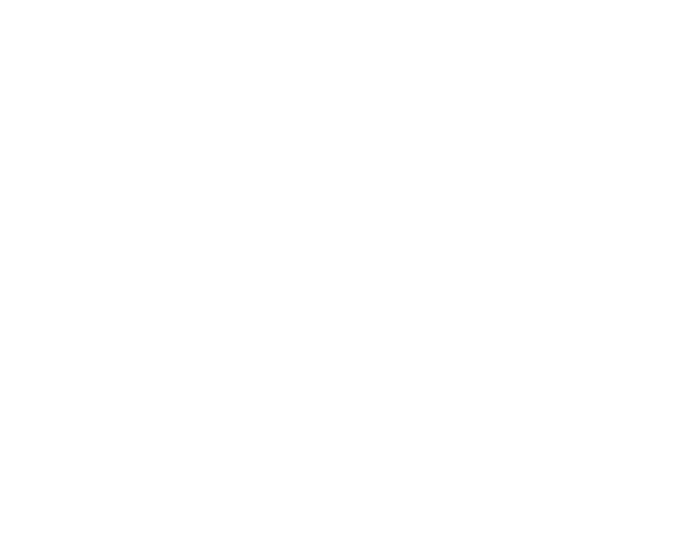
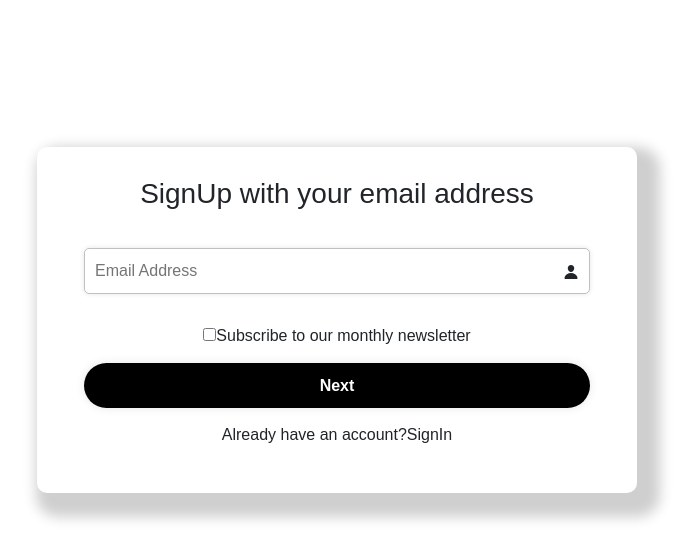
Before and after one commit to matrixinfosolution/mis_design, a React (Create React App) app: page /sign in a window 1280 px wide. Before the commit this address had no page. Shown: the top 560 px of the page, without its empty margins (303-998 px from the left). Built offline with nearby package versions, Linux system fonts and the light colour scheme.

Commit message:
SignUpPage  LoginPage

```diff
--- /dev/null
+++ b/src/SignUpPage.css
@@ -0,0 +1,37 @@
+.wrapper{
+    font-family: Arial, sans-serif;
+    display:flex;
+    justify-content: center;
+    align-items: center;
+    min-height: 80vh;
+}
+.wrapper-header{
+    width:100%;
+    max-width: 600px;
+    border-radius: 10px;
+    padding: 30px 35px;
+    box-shadow: 11px 12px 13px 12px rgb(207,207,207);
+
+}
+.wrapper .input-box{
+    margin: 30px 0;
+}
+
+.form-group {
+    margin-bottom: 15px;
+  }
+
+  .wrapper button{
+    width: 100%;
+    height: 45px;
+    background: black;
+    border: none;
+    outline: none;
+    border-radius: 40px;
+    color: white;
+    box-shadow: 0 0 10px rgba(0,0,0,0.1);
+    cursor: pointer;
+    font-size: 16px;
+    font-weight: 700;
+    margin-bottom: 15px;
+}
--- /dev/null
+++ b/src/SignUpPage.jsx
@@ -0,0 +1,38 @@
+import React from 'react';
+import Container from 'react-bootstrap/Container';
+import Row from 'react-bootstrap/Row';
+import Col from 'react-bootstrap/Col';
+import 'bootstrap/dist/css/bootstrap.min.css';
+import InputEL from './InputEL.jsx';
+import { IoPerson } from "react-icons/io5";
+import './SignUpPage.css';
+const SignUpPage=()=>{
+return(
+    <Container className='wrapper'>
+    <Row className="wrapper-header">
+        <Col sm={12} md={12} lg={12}>
+
+            <h3>SignUp with your email address</h3>
+
+        </Col>
+        <Col sm={12} md={12} lg={12} className="input-box">
+          <InputEL placeholder={"Email Address"} size="sm" endIcon={<IoPerson/>}></InputEL>
+        </Col>
+        <Col sm={12} md={12} lg={12} className="form-group">
+            <label className="checkbox-container">
+                <input type="checkbox"/>Subscribe to our monthly newsletter
+            </label>
+
+        </Col>
+        <Col sm={12} md={12} lg={12}>
+            <button type="submit">Next</button>
+        </Col>
+        <Col sm={12} md={12} lg={12}>
+            <p>Already have an account?SignIn</p>
+        </Col>
+    </Row>
+
+    </Container>
+)
+}
+export default SignUpPage;
--- a/src/index.js
+++ b/src/index.js
@@ -22,6 +22,8 @@
 import CategoryTable from './CategoryTable';
 import CategoryImage from './CategoryImage';
 import LoginPage from './LoginPage';
+import Footer from './Footer';
+import SignUpPage from './SignUpPage';
 
 const root = document.getElementById("root");
 const queryClient = new QueryClient();
@@ -40,6 +42,9 @@
            <Route path="/cat" element={<CategoryTable/>}/>
            <Route path="/catimg" element={<CategoryImage/>}/>
            <Route path="/log" element={<LoginPage/>}/>
+           <Route path="/foot" element={<Footer/>}/>
+           <Route path="/sign" element={<SignUpPage/>}/>
+
 
         </Routes>
       </BrowserRouter>
```
